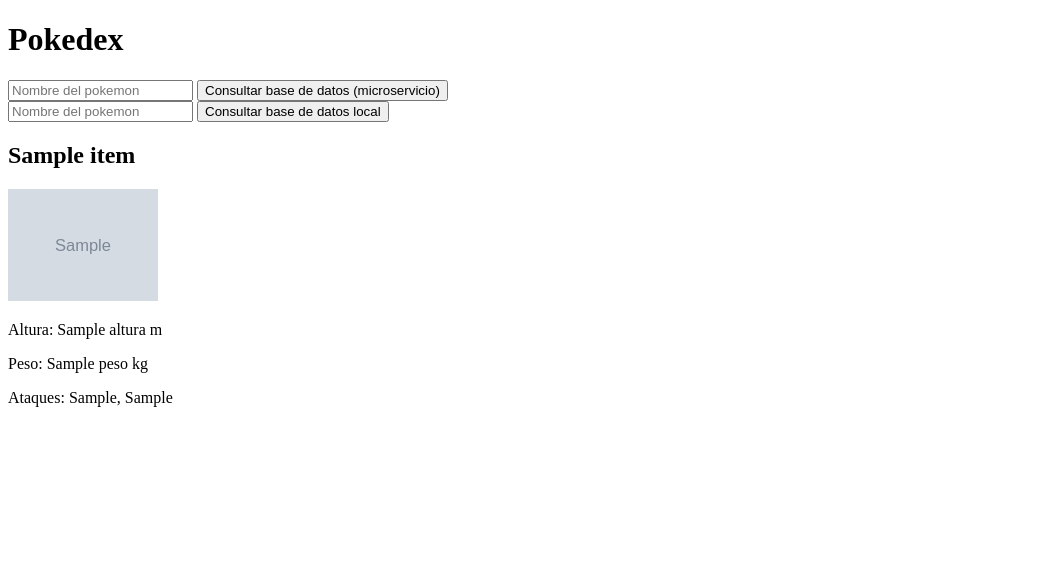
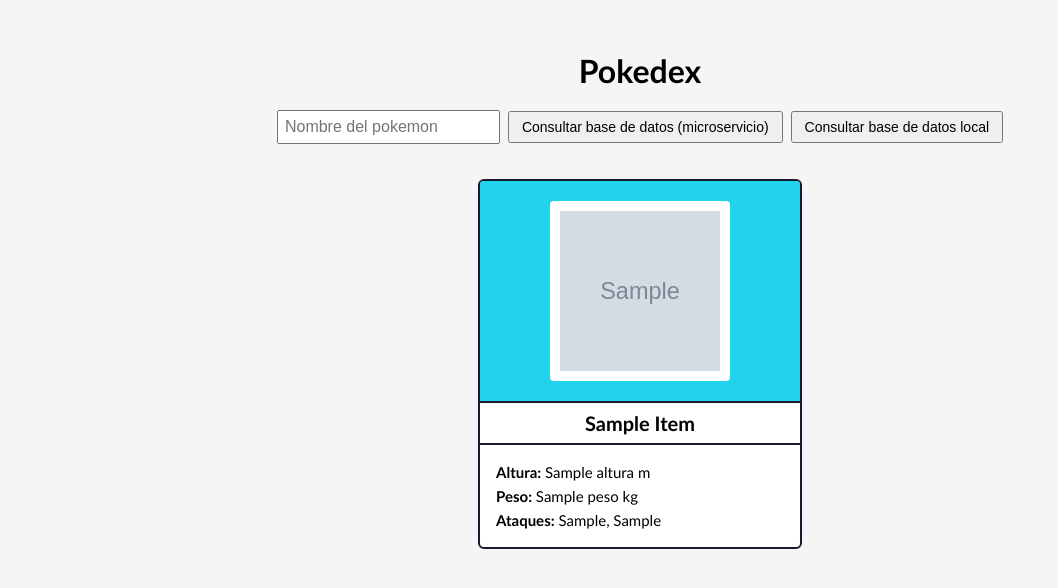
Before and after one commit to dannamartinez828/Pokeapi, a Django app: page /consultar/ in a window 1280 px wide. Shown: the top 588 px of the page, without its empty margins (0-1058 px from the left). Run offline with Django 4.2, Linux system fonts and the light colour scheme; tables that the repository leaves empty hold one stand-in row (values such as "Sample post"); grey boxes marked "Sample" are stand-in pictures; a database or web service that is not in the repository returns one stand-in record (values such as "Sample title"); data that the repository does not hold is empty.

Commit message:
un solo formulario y url correcta del microservicio

```diff
--- a/django-app/pokedex_app/templates/index.html
+++ b/django-app/pokedex_app/templates/index.html
@@ -2,31 +2,103 @@
 <html>
 <head>
     <title>Pokedex</title>
+    <style>
+        body {
+            font-family: Calibri, Arial, sans-serif;
+            display: flex;
+            flex-direction: column;
+            align-items: center;
+            margin-top: 30px;
+            background: #f5f5f5;
+        }
+        h1 { margin-bottom: 20px; }
+        form {
+            display: flex;
+            gap: 8px;
+            margin-bottom: 10px;
+            align-items: center;
+        }
+        input[type="text"] {
+            padding: 6px;
+            font-size: 16px;
+        }
+        button {
+            padding: 6px 12px;
+            font-size: 14px;
+            cursor: pointer;
+        }
+        .error {
+            color: #b00020;
+            margin-top: 10px;
+        }
+        .card {
+            margin-top: 25px;
+            width: 320px;
+            border: 2px solid #1a1a2e;
+            border-radius: 6px;
+            background: white;
+            overflow: hidden;
+        }
+        .card-imagen {
+            background: #22d3ee;
+            padding: 20px;
+            display: flex;
+            justify-content: center;
+        }
+        .card-imagen img {
+            width: 160px;
+            height: 160px;
+            background: white;
+            border-radius: 4px;
+            padding: 10px;
+        }
+        .card-nombre {
+            border-top: 2px solid #1a1a2e;
+            border-bottom: 2px solid #1a1a2e;
+            text-align: center;
+            padding: 8px;
+            font-size: 20px;
+            font-weight: bold;
+            text-transform: capitalize;
+        }
+        .card-datos {
+            padding: 12px 16px;
+        }
+        .card-datos p {
+            margin: 6px 0;
+            font-size: 15px;
+        }
+        .card-datos span {
+            font-weight: bold;
+        }
+    </style>
 </head>
 <body>
     <h1>Pokedex</h1>
+
     <form method="post" action="{% url 'consultar' %}">
         {% csrf_token %}
         <input type="text" name="nombre" placeholder="Nombre del pokemon" value="{{ nombre|default:'' }}">
-        <button type="submit">Consultar base de datos (microservicio)</button>
-    </form>
-
-    <form method="post" action="{% url 'consultar_local' %}">
-        {% csrf_token %}
-        <input type="text" name="nombre" placeholder="Nombre del pokemon" value="{{ nombre|default:'' }}">
-        <button type="submit">Consultar base de datos local</button>
+        <button type="submit" name="origen" value="microservicio">Consultar base de datos (microservicio)</button>
+        <button type="submit" name="origen" value="local">Consultar base de datos local</button>
     </form>
 
     {% if error %}
-        <p>{{ error }}</p>
+        <p class="error">{{ error }}</p>
     {% endif %}
 
     {% if pokemon %}
-        <h2>{{ pokemon.nombre }}</h2>
-        <img src="{{ pokemon.imagen }}" width="150">
-        <p>Altura: {{ pokemon.altura }} m</p>
-        <p>Peso: {{ pokemon.peso }} kg</p>
-        <p>Ataques: {{ pokemon.ataque1 }}, {{ pokemon.ataque2 }}</p>
+        <div class="card">
+            <div class="card-imagen">
+                <img src="{{ pokemon.imagen }}" alt="{{ pokemon.nombre }}">
+            </div>
+            <div class="card-nombre">{{ pokemon.nombre }}</div>
+            <div class="card-datos">
+                <p><span>Altura:</span> {{ pokemon.altura }} m</p>
+                <p><span>Peso:</span> {{ pokemon.peso }} kg</p>
+                <p><span>Ataques:</span> {{ pokemon.ataque1 }}, {{ pokemon.ataque2 }}</p>
+            </div>
+        </div>
     {% endif %}
 </body>
 </html>
--- a/django-app/pokedex_app/urls.py
+++ b/django-app/pokedex_app/urls.py
@@ -4,5 +4,4 @@ from . import views
 urlpatterns = [
     path('', views.index, name='index'),
     path('consultar/', views.consultar, name='consultar'),
-    path('consultar-local/', views.consultar_local, name='consultar_local'),
 ]
--- a/django-app/pokedex_app/views.py
+++ b/django-app/pokedex_app/views.py
@@ -8,30 +8,27 @@ def index(request):
 
 def consultar(request):
     nombre = request.POST.get('nombre', '').lower()
+    origen = request.POST.get('origen')
     pokemon = None
     error = None
-    try:
-        resp = requests.get(f'{settings.MICROSERVICIO_URL}/{nombre}', timeout=5)
-        if resp.status_code == 200:
-            pokemon = resp.json()
-        else:
-            error = 'Pokemon no encontrado'
-    except Exception:
-        error = 'No se pudo conectar al microservicio (puede estar suspendido)'
+
+    if origen == 'local':
+        try:
+            p = Pokemon.objects.get(nombre=nombre)
+            pokemon = {
+                'nombre': p.nombre, 'imagen': p.imagen, 'altura': p.altura,
+                'peso': p.peso, 'ataque1': p.ataque1, 'ataque2': p.ataque2,
+            }
+        except Pokemon.DoesNotExist:
+            error = 'Pokemon no encontrado en la base local'
+    else:
+        try:
+            resp = requests.get(f'{settings.MICROSERVICIO_URL}/{nombre}', timeout=60)
+            if resp.status_code == 200:
+                pokemon = resp.json()
+            else:
+                error = 'Pokemon no encontrado'
+        except Exception:
+            error = 'No se pudo conectar al microservicio (puede estar suspendido)'
 
     return render(request, 'index.html', {'pokemon': pokemon, 'error': error, 'nombre': nombre})
-
-def consultar_local(request):
-    nombre = request.POST.get('nombre', '').lower()
-    pokemon = None
-    error = None
-    try:
-        p = Pokemon.objects.get(nombre=nombre)
-        pokemon = {
-            'nombre': p.nombre, 'imagen': p.imagen, 'altura': p.altura,
-            'peso': p.peso, 'ataque1': p.ataque1, 'ataque2': p.ataque2,
-        }
-    except Pokemon.DoesNotExist:
-        error = 'Pokemon no encontrado en la base local'
-
-    return render(request, 'index.html', {'pokemon': pokemon, 'error': error, 'nombre': nombre})
--- a/django-app/pokedex_project/settings.py
+++ b/django-app/pokedex_project/settings.py
@@ -66,5 +66,4 @@ STATIC_URL = 'static/'
 DEFAULT_AUTO_FIELD = 'django.db.models.BigAutoField'
 
 # URL del microservicio Node.js (que sí consulta Neon)
-MICROSERVICIO_URL = 'http://localhost:3000/api/pokemones'
-# En producción: 'https://pokedex-microservicio.onrender.com/api/pokemones'
+MICROSERVICIO_URL = 'https://pokedex-microservicio.onrender.com/api/pokemones'
```
Also changed, not shown: django-app/db.sqlite3.
